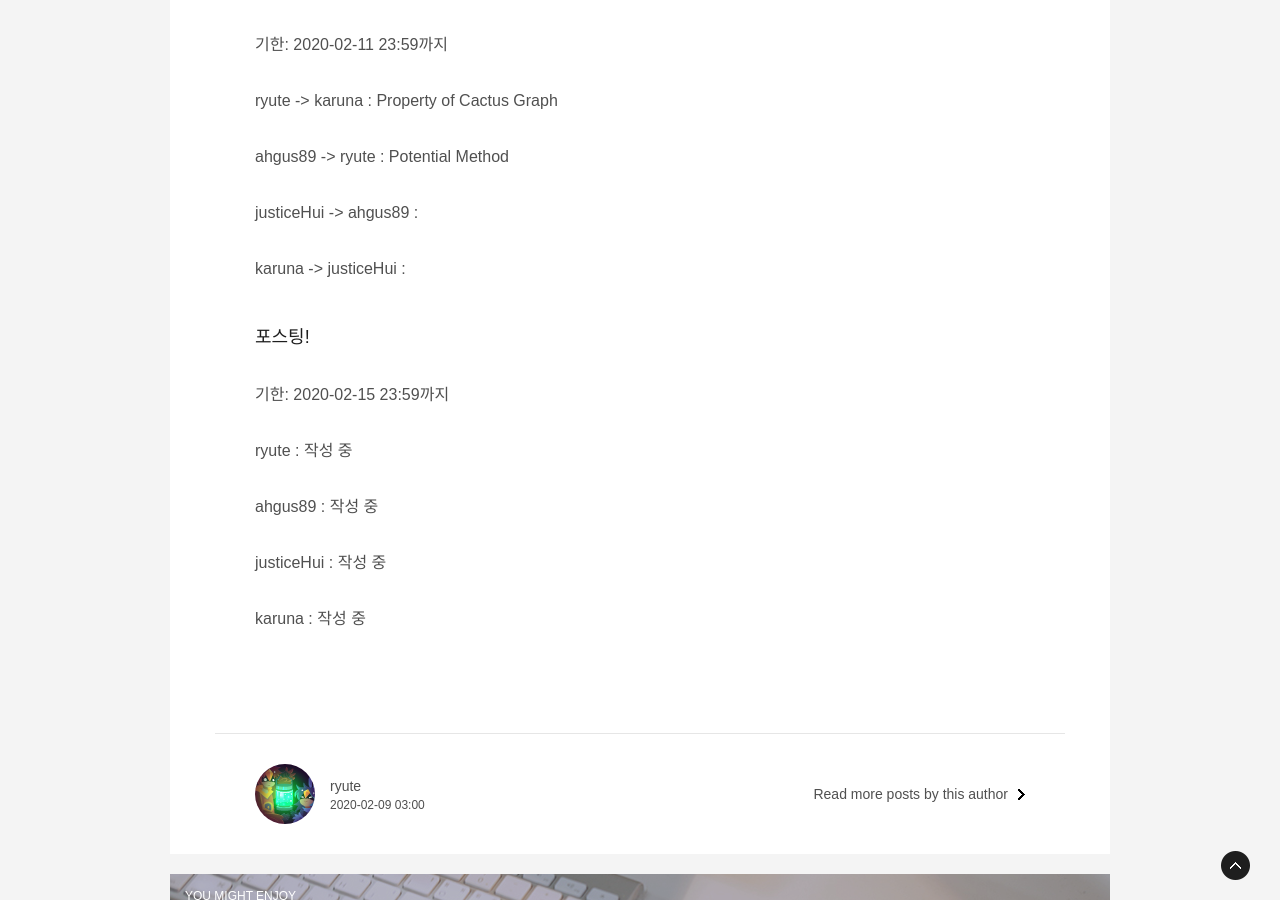
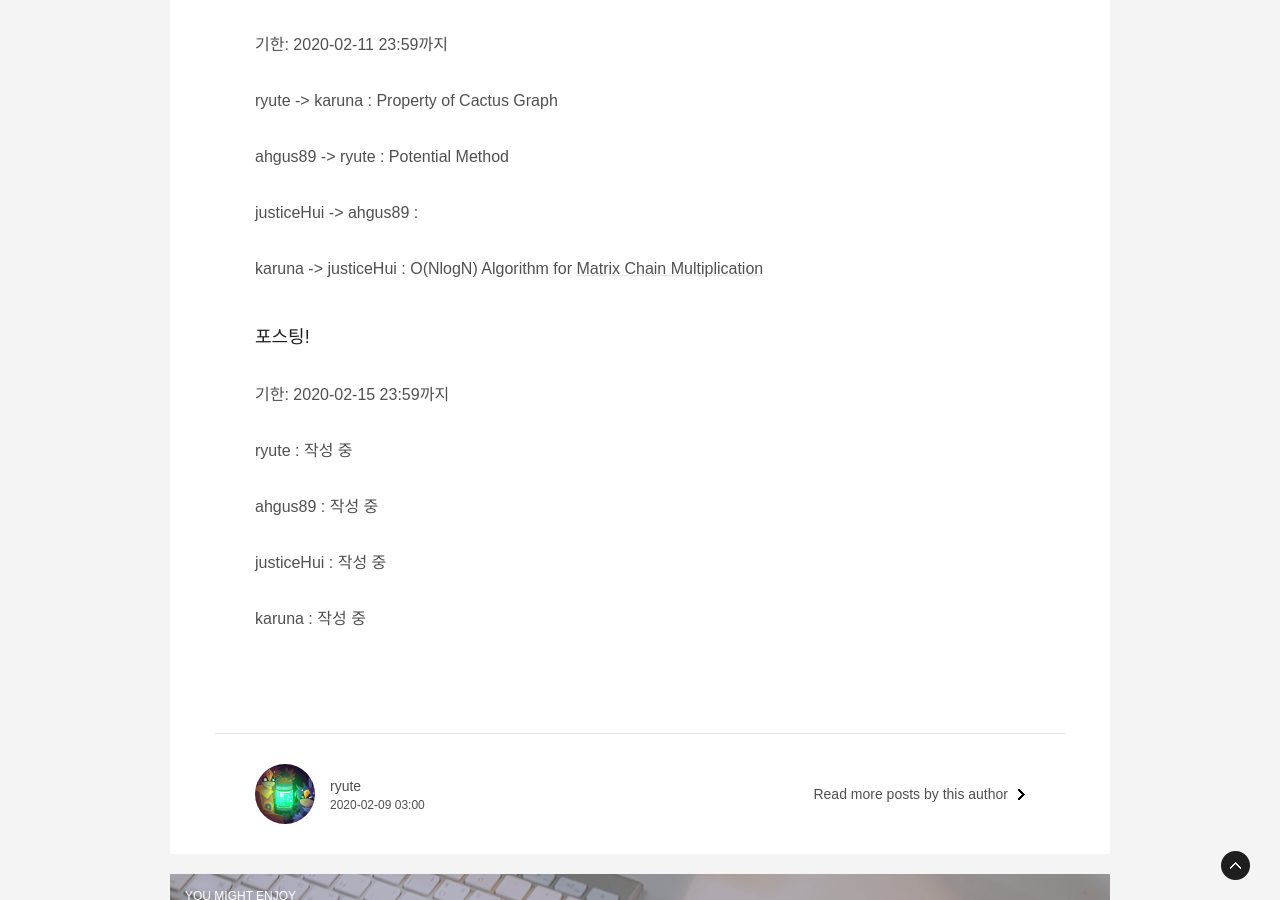
Before and after one commit to algoshitpo/algoshitpo.github.io, a Jekyll site: the page built from _posts/2020-02-09-week2.md, in a window 1280 px wide and 900 px high, scrolled down 665 px. Built offline with Jekyll 4.4.1, drawn with Linux system fonts in a browser that asks for light colours; some web fonts are replaced.

Commit message:
Update 2020-02-09-week2.md

```diff
--- a/_posts/2020-02-09-week2.md
+++ b/_posts/2020-02-09-week2.md
@@ -20,7 +20,7 @@ ahgus89 -> ryute : Potential Method
 
 justiceHui -> ahgus89 :
 
-karuna -> justiceHui :
+karuna -> justiceHui : O(NlogN) Algorithm for [Matrix Chain Multiplication](https://en.wikipedia.org/wiki/Matrix_chain_multiplication)
 
 ### 포스팅!
 
```
